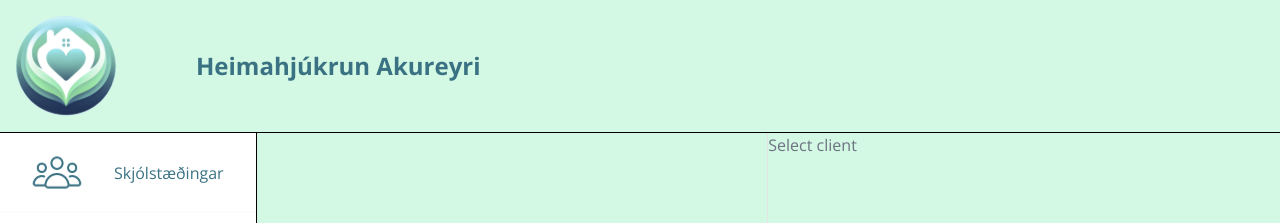
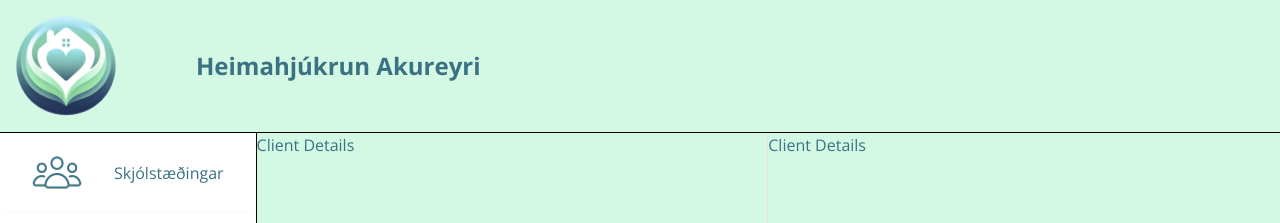
Before and after one commit to ThorirV21/homevital_web, a Next.js app: page /dashboard/clients/details in a window 1280 px wide. Shown: the top 223 px of the page. Built offline with nearby package versions, Linux system fonts and the light colour scheme; no server answers.

Commit message:
Fixed building

```diff
--- a/src/app/(protected)/dashboard/clients/details/page.tsx
+++ b/src/app/(protected)/dashboard/clients/details/page.tsx
@@ -1,38 +1,9 @@
-"use client";
-import { useSearchParams } from "next/navigation";
-import { useQuery } from "@tanstack/react-query";
-import { fetchClientDetails } from "@/services/api";
-
-const Details = () => {
-  const searchParams = useSearchParams();
-  const id = searchParams.get("id");
-
-  const { data, error, isLoading } = useQuery({
-    queryKey: ["clientDetails", id],
-    queryFn: () => fetchClientDetails(String(id)),
-    staleTime: 60000,
-  });
-
-  if (!id) return null;
-  if (isLoading) return <p>Loading...</p>;
-  if (error) return <p>Error: {error.message}</p>;
-
-  // dummy use data to get rid of unused variable warning
-  console.log(data);
-
+const ClientDetailsPage: React.FC = () => {
   return (
-    <>
-      <div>
-        <div>
-          <p>Nafn:</p>
-          <p>Heimilisfang:</p>
-        </div>
-      </div>
-      <div>
-        <h1>prufa</h1>
-      </div>
-    </>
+    <div className="">
+      <h1>Client Details</h1>
+    </div>
   );
 };
 
-export default Details;
+export default ClientDetailsPage;
--- a/src/app/(protected)/dashboard/clients/layout.tsx
+++ b/src/app/(protected)/dashboard/clients/layout.tsx
@@ -1,16 +1,11 @@
 "use client";
 import dynamic from "next/dynamic";
-import { useSearchParams } from "next/navigation";
-import { Suspense } from "react";
 
 export default function ClientsLayout({
   children,
 }: {
   children: React.ReactNode;
 }) {
-  const searchParams = useSearchParams();
-  const id = searchParams.get("id");
-
   const DynamicDetails = dynamic(
     () => import("@/app/(protected)/dashboard/clients/details/page"),
     { ssr: false }
@@ -20,13 +15,7 @@ export default function ClientsLayout({
     <div className="flex h-full">
       <div className="w-1/2 border-r">{children}</div>
       <div className="w-1/2">
-        <Suspense fallback={<p>Loading...</p>}>
-          {id ? (
-            <DynamicDetails />
-          ) : (
-            <p className="text-gray-500">Select client</p>
-          )}
-        </Suspense>
+        <DynamicDetails />
       </div>
     </div>
   );
--- a/src/hooks/useClients.ts
+++ b/src/hooks/useClients.ts
@@ -16,6 +16,7 @@ const useClientDetails = (id: string) => {
     queryFn: () => fetchClientDetails(id),
     staleTime: 60000,
   });
+  if (!id) return null;
   return clientDetails;
 };
 
```
